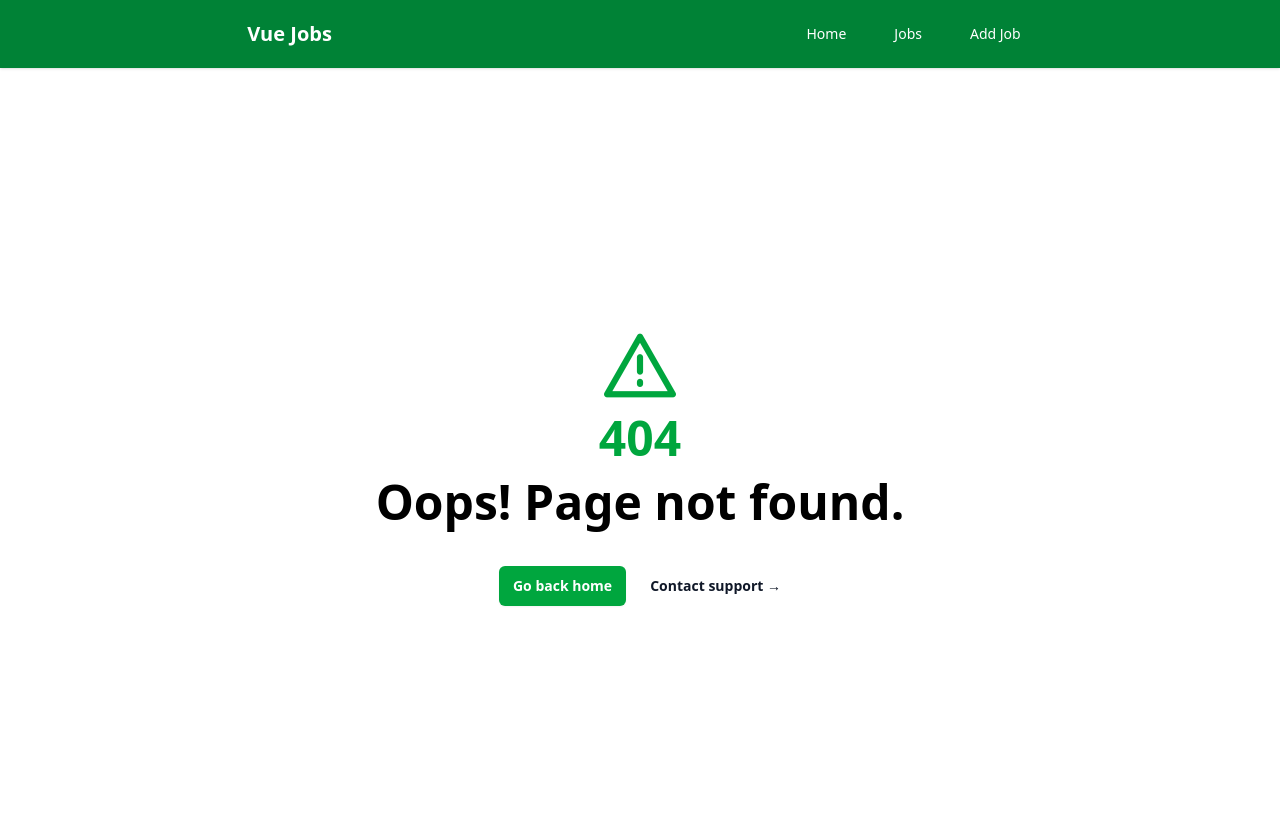
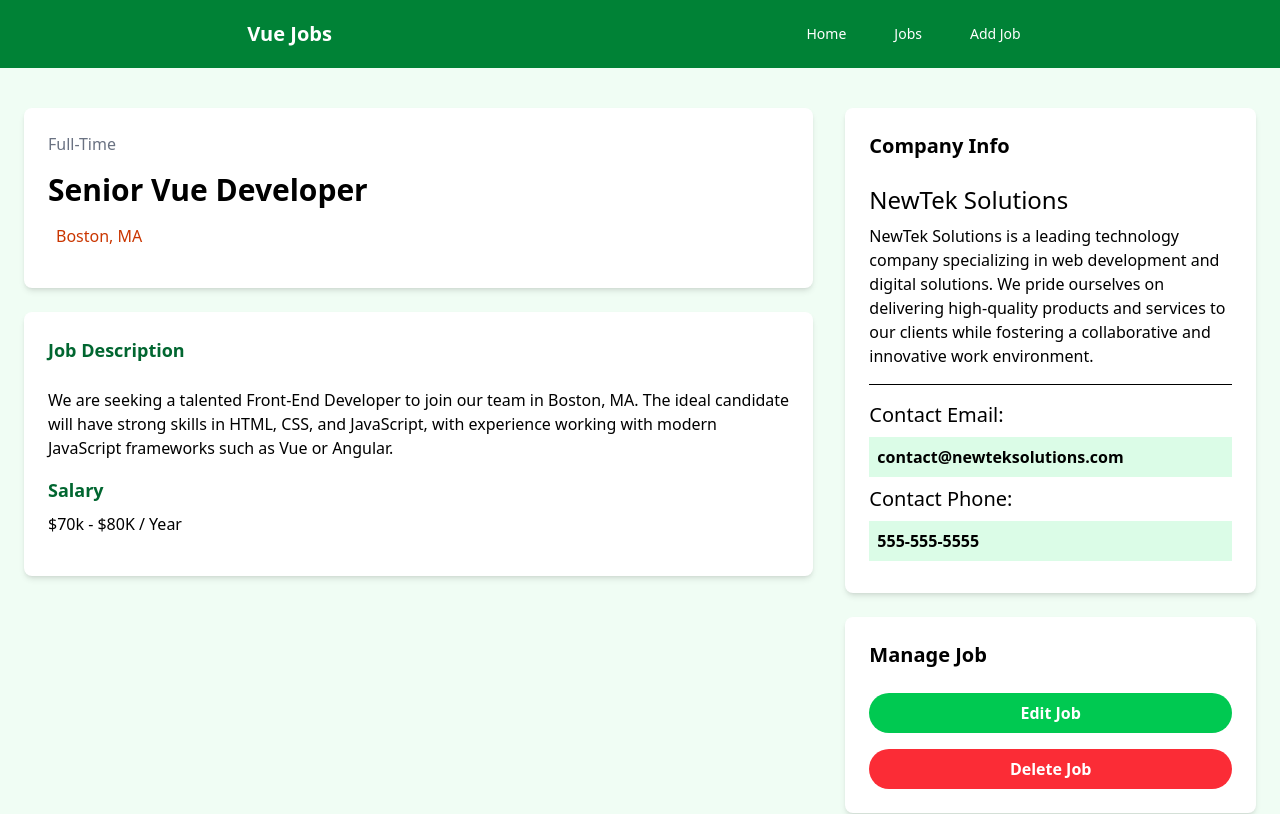
Before and after one commit to chrisokoriedev/crashprojectvue2025, a Vue app: page /viewJob/1 in a window 1280 px wide. Before the commit this address had no page. Shown: the top 814 px of the page. Built offline with nearby package versions, Linux system fonts and the light colour scheme.

Commit message:
feat: add ViewJob component and update routing for job details

```diff
--- a/src/components/SingleJobListiing.vue
+++ b/src/components/SingleJobListiing.vue
@@ -45,7 +45,7 @@
                     <i class="pi pi-map-marker text-orange-500 text-lg"></i>
                     {{ job.location }}
                 </div>
-                <a :href="'/job/' + job.id" class="h-[36px] bg-green-500 hover:bg-green-600 text-white px-4 py-2 rounded-lg text-center
+                <a :href="'/viewJob/' + job.id" class="h-[36px] bg-green-500 hover:bg-green-600 text-white px-4 py-2 rounded-lg text-center
                     text-sm">
                     Read More
                 </a>
--- a/src/router/index.js
+++ b/src/router/index.js
@@ -3,6 +3,7 @@
 import Jobs from "@/views/jobs.vue";
 import AddJob from "@/views/addjob.vue";
 import NotFound from "@/views/NotFound.vue";
+import ViewJob from "@/views/ViewJob.vue";
 const router = createRouter({
   history: createWebHistory(import.meta.env.BASE_URL),
   routes: [
@@ -15,6 +16,11 @@
       path: "/jobs",
       name: "jobs",
       component: Jobs,
+    },
+    {
+      path: "/viewJob/:id",
+      name: "viewJob",
+      component: ViewJob,
     },
     {
       path: "/addjob",
--- /dev/null
+++ b/src/views/ViewJob.vue
@@ -0,0 +1,60 @@
+<script setup></script>
+
+<template>
+  <section class="bg-green-50">
+    <div class="container mx-auto py-10 px-6">
+      <div class="flex flex-col md:flex-row gap-8">
+        <main class="flex-1 md:w-2/3">
+          <div class="bg-white p-6 rounded-lg shadow-md">
+            <div class="text-gray-500 mb-4">Full-Time</div>
+            <h1 class="text-3xl font-bold mb-4">Senior Vue Developer</h1>
+            <div class="text-gray-500 mb-4 flex items-center">
+              <i class="fa-solid fa-location-dot text-lg text-orange-700 mr-2"></i>
+              <p class="text-orange-700">Boston, MA</p>
+            </div>
+          </div>
+
+          <div class="bg-white p-6 rounded-lg shadow-md mt-6">
+            <h3 class="text-green-800 text-lg font-bold mb-6">Job Description</h3>
+            <p class="mb-4">
+              We are seeking a talented Front-End Developer to join our team
+              in Boston, MA. The ideal candidate will have strong skills in
+              HTML, CSS, and JavaScript, with experience working with modern
+              JavaScript frameworks such as Vue or Angular.
+            </p>
+            <h3 class="text-green-800 text-lg font-bold mb-2">Salary</h3>
+            <p class="mb-4">$70k - $80K / Year</p>
+          </div>
+        </main>
+
+        <aside class="md:w-1/3">
+          <div class="bg-white p-6 rounded-lg shadow-md">
+            <h3 class="text-xl font-bold mb-6">Company Info</h3>
+            <h2 class="text-2xl">NewTek Solutions</h2>
+            <p class="my-2">
+              NewTek Solutions is a leading technology company specializing in
+              web development and digital solutions. We pride ourselves on
+              delivering high-quality products and services to our clients
+              while fostering a collaborative and innovative work environment.
+            </p>
+            <hr class="my-4" />
+            <h3 class="text-xl">Contact Email:</h3>
+            <p class="my-2 bg-green-100 p-2 font-bold">contact@newteksolutions.com</p>
+            <h3 class="text-xl">Contact Phone:</h3>
+            <p class="my-2 bg-green-100 p-2 font-bold">555-555-5555</p>
+          </div>
+
+          <div class="bg-white p-6 rounded-lg shadow-md mt-6">
+            <h3 class="text-xl font-bold mb-6">Manage Job</h3>
+            <router-link to="/edit-job" class="bg-green-500 hover:bg-green-600 text-white font-bold py-2 px-4 rounded-full w-full block text-center mt-4">
+              Edit Job
+            </router-link>
+            <button class="bg-red-500 hover:bg-red-600 text-white font-bold py-2 px-4 rounded-full w-full mt-4">
+              Delete Job
+            </button>
+          </div>
+        </aside>
+      </div>
+    </div>
+  </section>
+</template>
```
